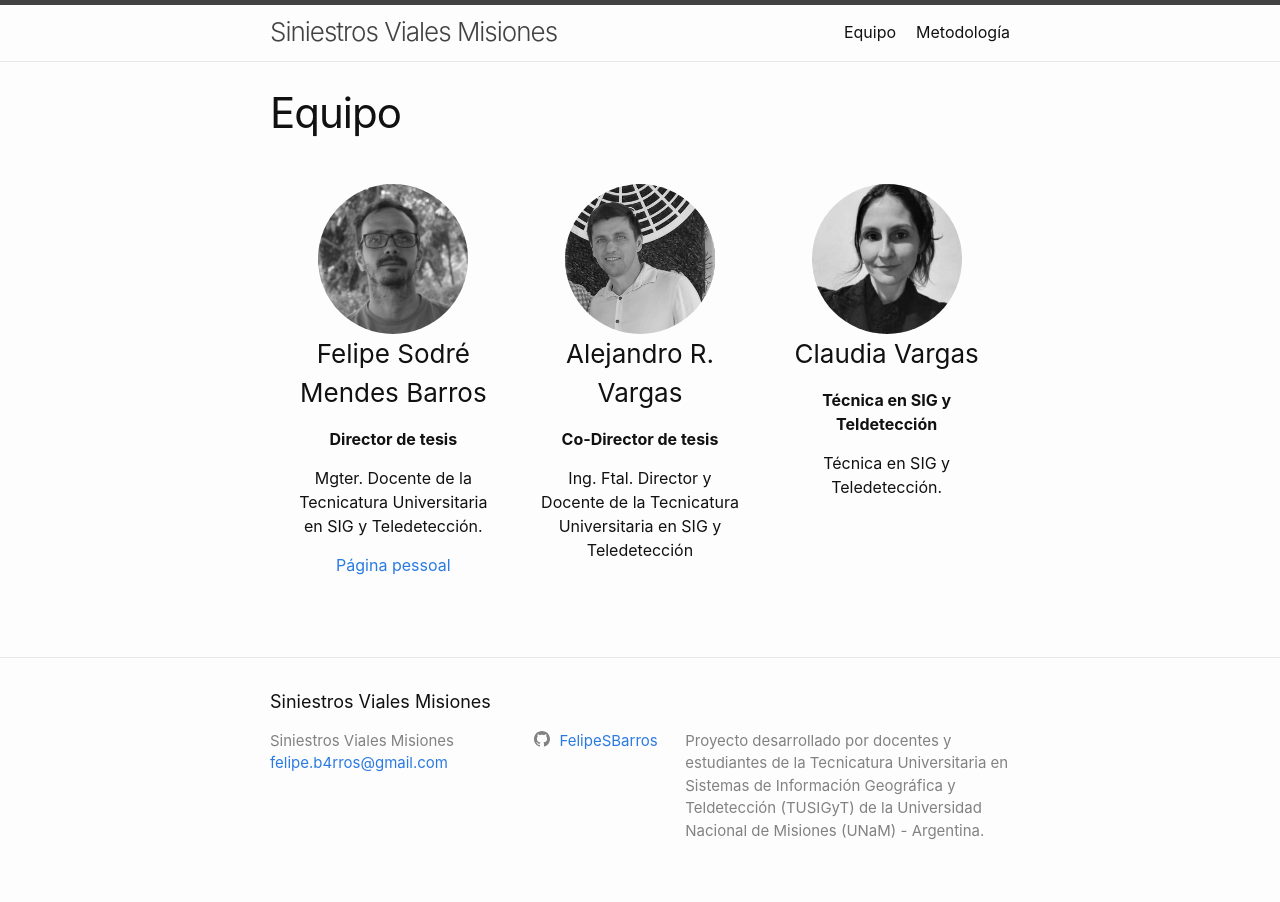
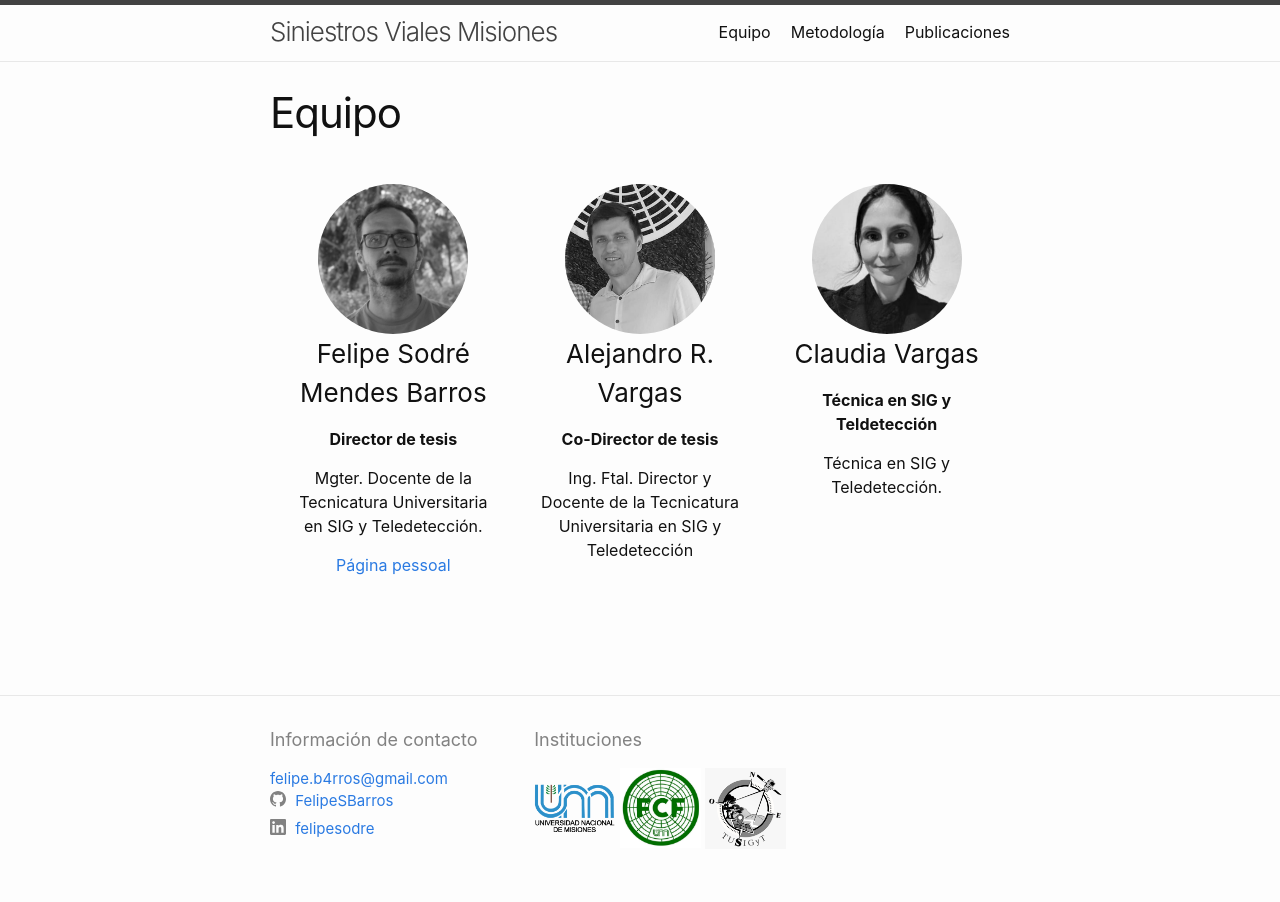
Before and after one commit to FelipeSBarros/proyecto_siniestros_viales_page, a Jekyll site: the page built from equipo.md, in a window 1280 px wide. Built offline with Jekyll 4.4.1, drawn with Linux system fonts in a browser that asks for light colours.

Commit message:
add publicaciones e instituciones

```diff
--- a/_config.yml
+++ b/_config.yml
@@ -26,6 +26,8 @@ baseurl: "/proyecto_siniestros_viales_page" # the subpath of your site, e.g. /bl
 url: "" # the base hostname & protocol for your site, e.g. http://example.com
 twitter_username:
 github_username:  FelipeSBarros
+linkedin_username:  felipesodre
+mastodon_username:  felipesodre
 
 # Build settings
 theme: minima
@@ -34,17 +36,13 @@ plugins:
 
 defaults:
   - scope:
-      path: "assets/img"
-    values:
-      image: true
-  - scope:
-      path: "assets/img/equipo"
-    values:
-     equipo: true
-  - scope:
       path: "assets/img/logos"
     values:
      logos: true
+  - scope:
+      path: "assets/publicaciones"
+    values:
+     publicacion: true
 
 # Exclude from processing.
 # The following items will not be processed, by default.
--- /dev/null
+++ b/_data/instituciones.json
@@ -0,0 +1,17 @@
+[
+  {
+    "nombre": "Universidad Nacional de Misiones - UNaM",
+    "logo": "UNaM.png",
+    "link": "https://www.unam.edu.ar/",
+  },
+  {
+    "nombre": "Facultad de Ciencias Forestales - FCF",
+    "logo": "FCF.jpeg",
+    "link": "https://www.fcf.unam.edu.ar/",
+    },
+  {
+    "nombre": "Tecnicatura Universitario en SIG y Teldetección - TUSIGyT",
+    "logo": "TUSIGyT.jpeg",
+    "link": "https://www.fcf.unam.edu.ar/carreras/tec-univ-sist-infor-geo-tele/"
+  },
+]
--- a/_includes/footer.html
+++ b/_includes/footer.html
@@ -2,32 +2,34 @@
   <data class="u-url" href="{{ "/" | relative_url }}"></data>
 
   <div class="wrapper">
-
-    <h2 class="footer-heading">{{ site.title | escape }}</h2>
-
     <div class="footer-col-wrapper">
       <div class="footer-col footer-col-1">
+        <h2 class="footer-heading">Información de contacto</h2>
         <ul class="contact-list">
-          <li class="p-name">
+          <li class="p-name"></li>
             {%- if site.author -%}
               {{ site.author | escape }}
-            {%- else -%}
-              {{ site.title | escape }}
             {%- endif -%}
             </li>
             {%- if site.email -%}
             <li><a class="u-email" href="mailto:{{ site.email }}">{{ site.email }}</a></li>
             {%- endif -%}
+
+            {%- include social.html -%}
         </ul>
       </div>
-
-      <div class="footer-col footer-col-2">
-        {%- include social.html -%}
-      </div>
-
       <div class="footer-col footer-col-3">
-        <p>{{- site.description | escape -}}</p>
-      </div>
+        <h2 class="footer-heading">Instituciones</h2>
+        {% for institucion in site.data.instituciones %}
+          {% if institucion.logo %}
+            {% if institucion.logo %}
+              <a href="{{ institucion.link }}" target="_blank">
+              <img src="{{ site.baseurl }}/assets/img/logos/{{ institucion.logo }}" alt="{{ institucion.nombre }}" class="imagem-reduzida">
+              </a>
+            {% endif %}
+          {% endif %}
+        {% endfor %}
+        </div>
     </div>
 
   </div>
--- a/_layouts/default.html
+++ b/_layouts/default.html
@@ -13,12 +13,11 @@
 	}
 
 	.imagem-reduzida {
-	  width: 100px;
-	  height: 100px;
-	  border-radius: 50%;
+	  width: 25%;
+	  height: 25%;
+	  border-radius: 0%;
 	  object-fit: cover;
 	}
-
     .imagem-redonda {
       width: 150px;
       height: 150px;
```
Also changed, not shown: equipo.md (+1 -1 lines), metodologia.md (+2 -0 lines), publicaciones.md (added, +15 -0 lines), 1 other file. Lines whose indentation alone changed are shown as unchanged.
